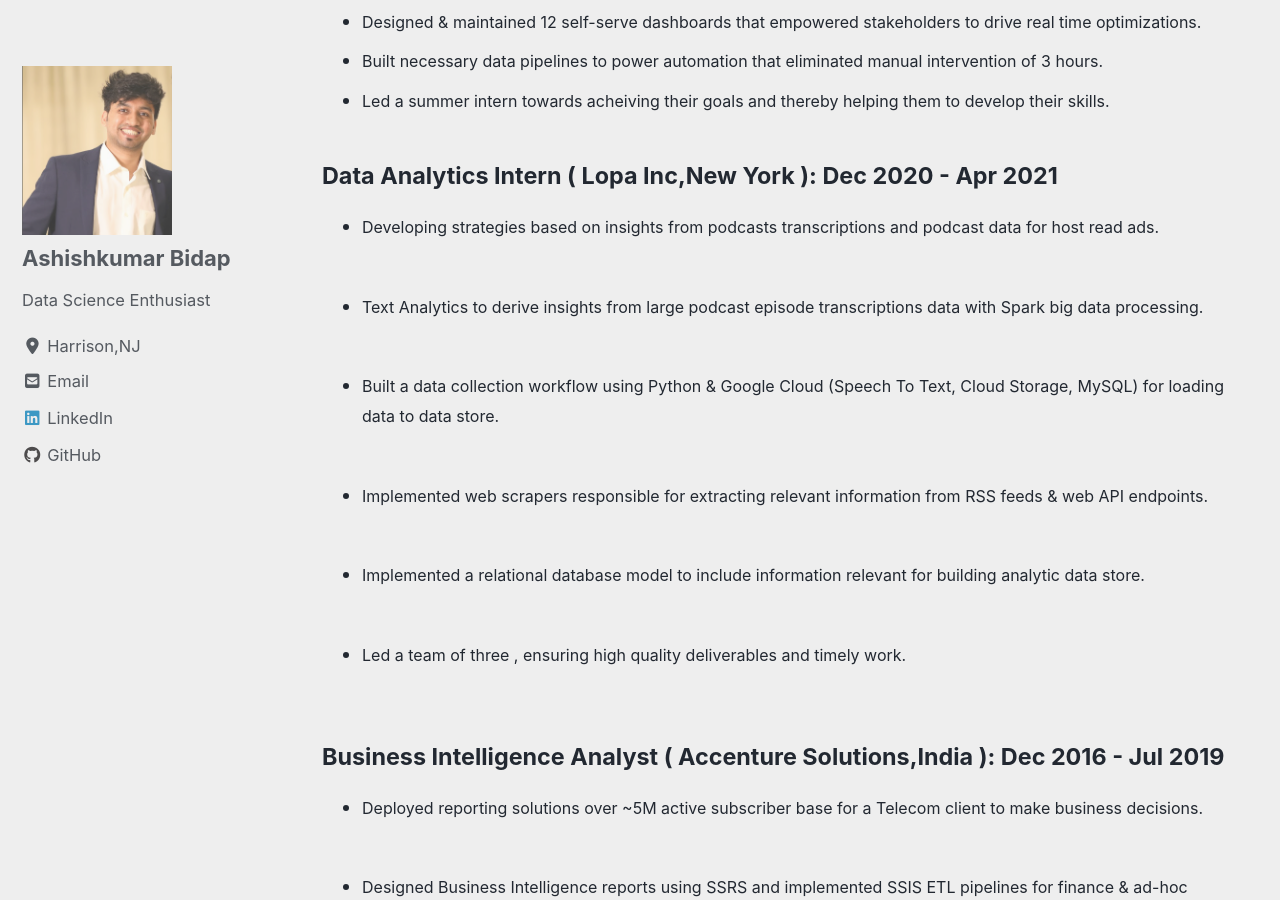
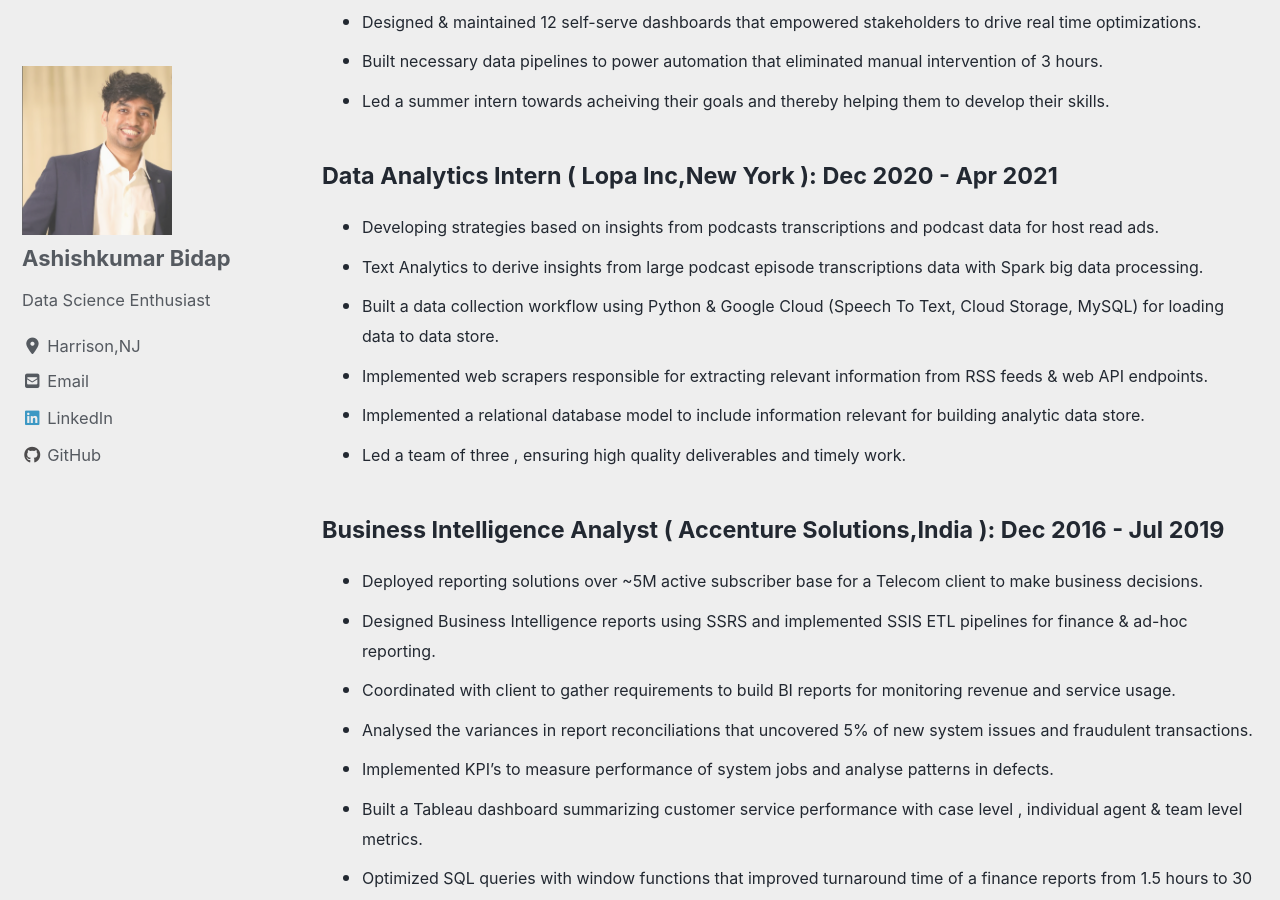
Before and after one commit to aashish-bidap/aashish-bidap.github.io, a Jekyll site: the page built from _pages/professional_experience.md, in a window 1280 px wide and 900 px high, scrolled down 520 px. Built offline with Jekyll 4.4.1, drawn with Linux system fonts in a browser that asks for light colours; cached includes are drawn as plain includes; nearby versions of some CDN libraries.

```diff
--- a/_pages/professional_experience.md
+++ b/_pages/professional_experience.md
@@ -20,19 +20,19 @@
 - <font size="3">Led a summer intern towards acheiving their goals and thereby helping them to develop their skills.</font>
 
 #### Data Analytics Intern ( Lopa Inc,New York ): Dec 2020 - Apr 2021
-- <font size="3">Developing strategies based on insights from podcasts transcriptions and podcast data for host read ads.</font><br>
-- <font size="3">Text Analytics to derive insights from large podcast episode transcriptions data with Spark big data processing.</font><br>
-- <font size="3">Built a data collection workflow using Python & Google Cloud (Speech To Text, Cloud Storage, MySQL) for loading data to data store.</font><br>
-- <font size="3">Implemented web scrapers responsible for extracting relevant information from RSS feeds & web API endpoints.</font><br>
-- <font size="3">Implemented a relational database model to include information relevant for building analytic data store.</font><br>
-- <font size="3">Led a team of three , ensuring high quality deliverables and timely work.</font><br>
+- <font size="3">Developing strategies based on insights from podcasts transcriptions and podcast data for host read ads.</font>
+- <font size="3">Text Analytics to derive insights from large podcast episode transcriptions data with Spark big data processing.</font>
+- <font size="3">Built a data collection workflow using Python & Google Cloud (Speech To Text, Cloud Storage, MySQL) for loading data to data store.</font>
+- <font size="3">Implemented web scrapers responsible for extracting relevant information from RSS feeds & web API endpoints.</font>
+- <font size="3">Implemented a relational database model to include information relevant for building analytic data store.</font>
+- <font size="3">Led a team of three , ensuring high quality deliverables and timely work.</font>
 
 #### Business Intelligence Analyst ( Accenture Solutions,India ): Dec 2016 - Jul 2019
-- <font size="3">Deployed reporting solutions over ~5M active subscriber base for a Telecom client to make business decisions.</font><br>
-- <font size="3">Designed Business Intelligence reports using SSRS and implemented SSIS ETL pipelines for finance & ad-hoc reporting.</font><br>
-- <font size="3">Coordinated with client to gather requirements to build BI reports for monitoring revenue and service usage.</font><br>
-- <font size="3">Analysed the variances in report reconciliations that uncovered 5% of new system issues and fraudulent transactions.</font><br>
-- <font size="3">Implemented KPI’s to measure performance of system jobs and analyse patterns in defects.</font><br>
-- <font size="3">Built a Tableau dashboard summarizing customer service performance with case level , individual agent & team level metrics.</font><br>
-- <font size="3">Optimized SQL queries with window functions that improved turnaround time of a finance reports from 1.5 hours to 30 mins.</font><br>
-- <font size="3">Automated daily, weekly & monthly financial reporting activity using Python that eliminated manual process of over 1 hour.</font><br>
+- <font size="3">Deployed reporting solutions over ~5M active subscriber base for a Telecom client to make business decisions.</font>
+- <font size="3">Designed Business Intelligence reports using SSRS and implemented SSIS ETL pipelines for finance & ad-hoc reporting.</font>
+- <font size="3">Coordinated with client to gather requirements to build BI reports for monitoring revenue and service usage.</font>
+- <font size="3">Analysed the variances in report reconciliations that uncovered 5% of new system issues and fraudulent transactions.</font>
+- <font size="3">Implemented KPI’s to measure performance of system jobs and analyse patterns in defects.</font>
+- <font size="3">Built a Tableau dashboard summarizing customer service performance with case level , individual agent & team level metrics.</font>
+- <font size="3">Optimized SQL queries with window functions that improved turnaround time of a finance reports from 1.5 hours to 30 mins.</font>
+- <font size="3">Automated daily, weekly & monthly financial reporting activity using Python that eliminated manual process of over 1 hour.</font>
```
